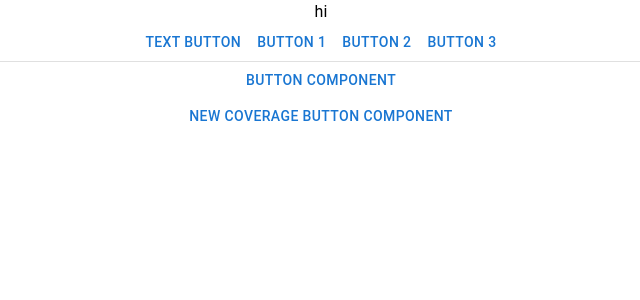
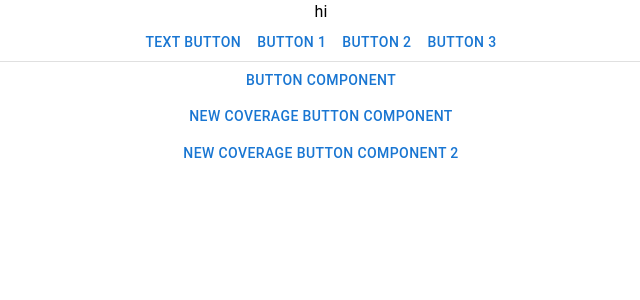
Before and after one commit to s-vasu/sonar-setup, a React (Create React App) app in the folder demo-app/: page / in a window 1280 px wide. Shown: the top 300 px of the page, without its empty margins (319-959 px from the left). Built offline with nearby package versions, Linux system fonts and the light colour scheme.

Commit message:
coverage check

```diff
--- a/demo-app/src/App.tsx
+++ b/demo-app/src/App.tsx
@@ -20,6 +20,7 @@
         <DividerLine />
         <ButtonComp text="button component" />
         <ButtonComp text="new coverage button component" />
+        <ButtonComp text="new coverage button component 2" />
 
       </Box>
     </div>
```
